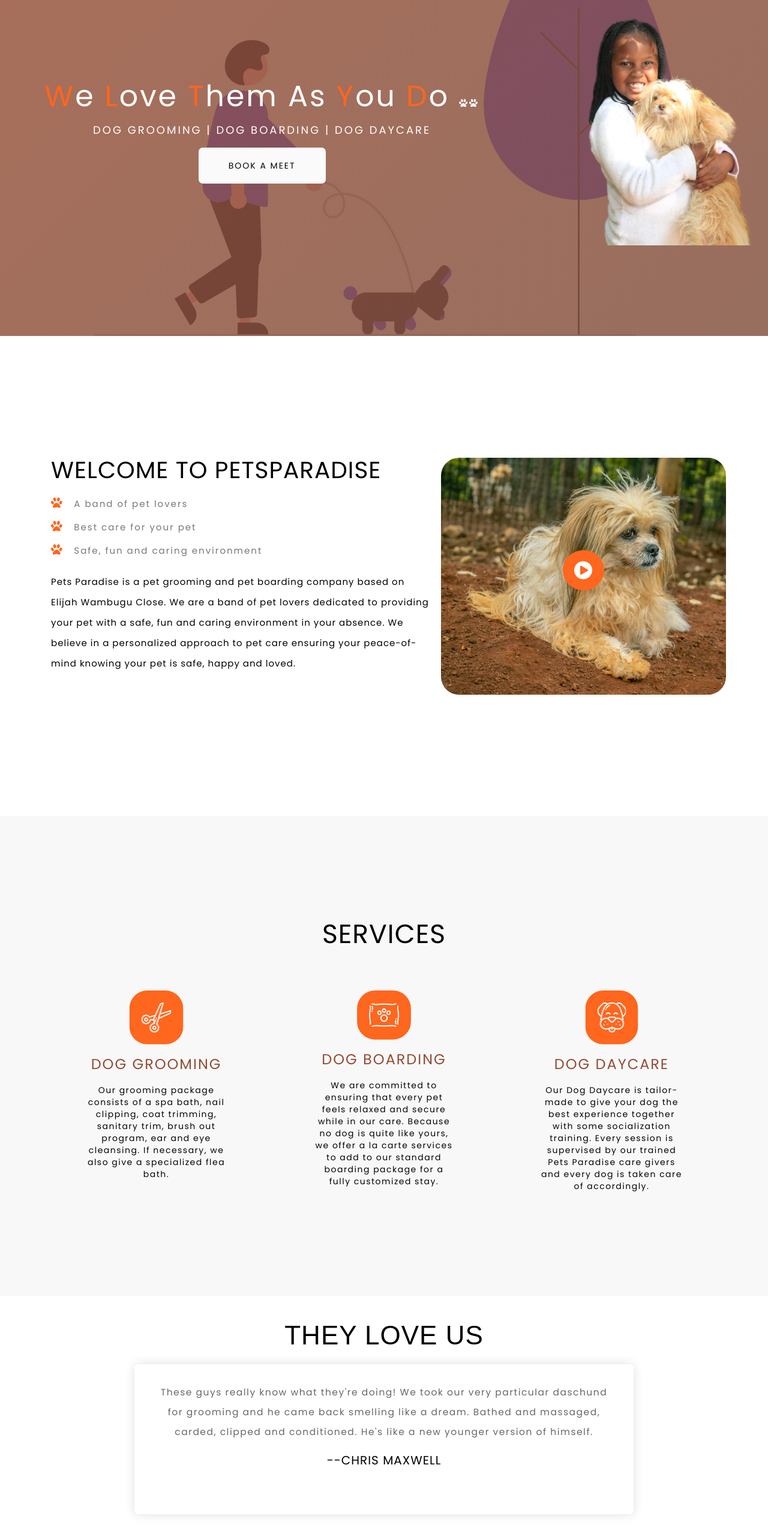
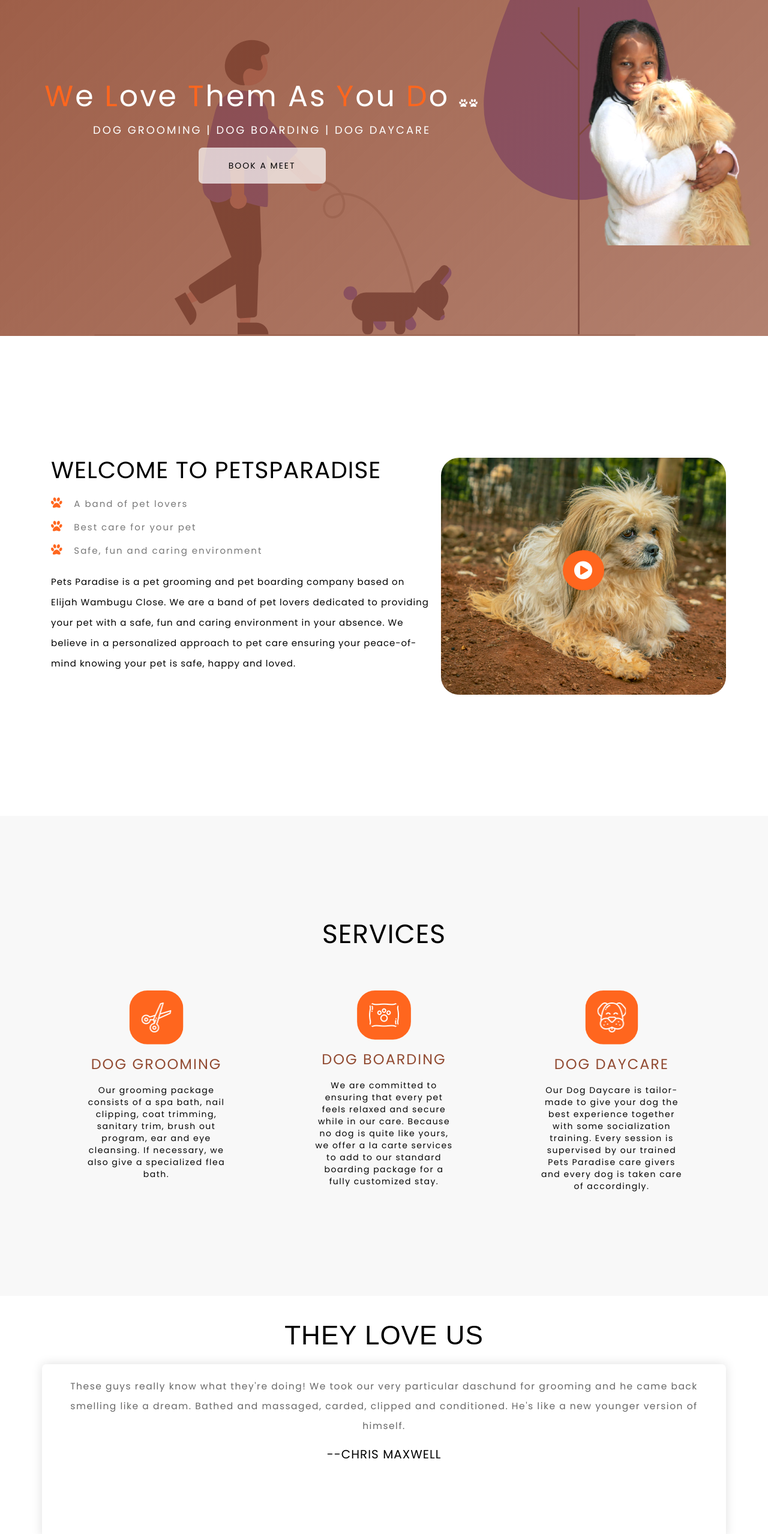
Before and after one commit to lloyd-constellations/pets-paradise, a plain HTML site: page index.html in a window 1280 px wide. Shown: the part 240-2797 px from the top of the page at 60% size. Drawn offline with nearby package versions, Linux system fonts and the light colour scheme.

Commit message:
home page update

```diff
--- a/css/style.css
+++ b/css/style.css
@@ -143,8 +143,8 @@ ul {
   justify-content: center;
   background: linear-gradient(
     135deg,
-    rgba(146, 75, 50, 0.8) 0%,
-    rgba(126, 74, 55, 0.8) 100%
+    rgba(146, 75, 50, 0.9) 0%,
+    rgba(146, 75, 50, 0.7) 100%
   ),
   url("../images/dog-walking.svg") center no-repeat;
   background-size: contain;
@@ -443,7 +443,7 @@ a {
   display: inline-block;
   border-radius: 7px;
   letter-spacing: 2px;
-  background-color:#fafafa;
+  background-color:rgba(255, 255, 255, 0.7);
   outline: none;
   padding: 20px 50px;
 }
@@ -931,7 +931,6 @@ h4.modal-title {
   background: #ff661e;
   padding: 2rem;
   border-radius: 30px;
-
 }
 
 .services .its-banner-grid h4{
@@ -1212,13 +1211,14 @@ padding:0px 11px;*/
   -moz-border-radius: 50%;
   -ms-border-radius: 50%;
 }
+.carousel.slide{
+  box-shadow:0 0 18px 0 rgb(0 0 0 / 13%);
+  padding: 2rem;
+  border-radius: 7px;
+}
 .carousel-inner {
   margin: auto;
   height: 250px;
-  width: 65vw;
-  padding: 3rem;
-  box-shadow:0 0 18px 0 rgb(0 0 0 / 13%);
-  border-radius: 7px;
 }
 .item blockquote {
   border-left: none;
@@ -1726,6 +1726,9 @@ footer p a:hover {
   }
 }
 @media (max-width: 991px) {
+  .dog-service img{
+    margin-top: 6rem;
+  }
   h1 a.navbar-brand {
     letter-spacing: 1px;
   }
```
